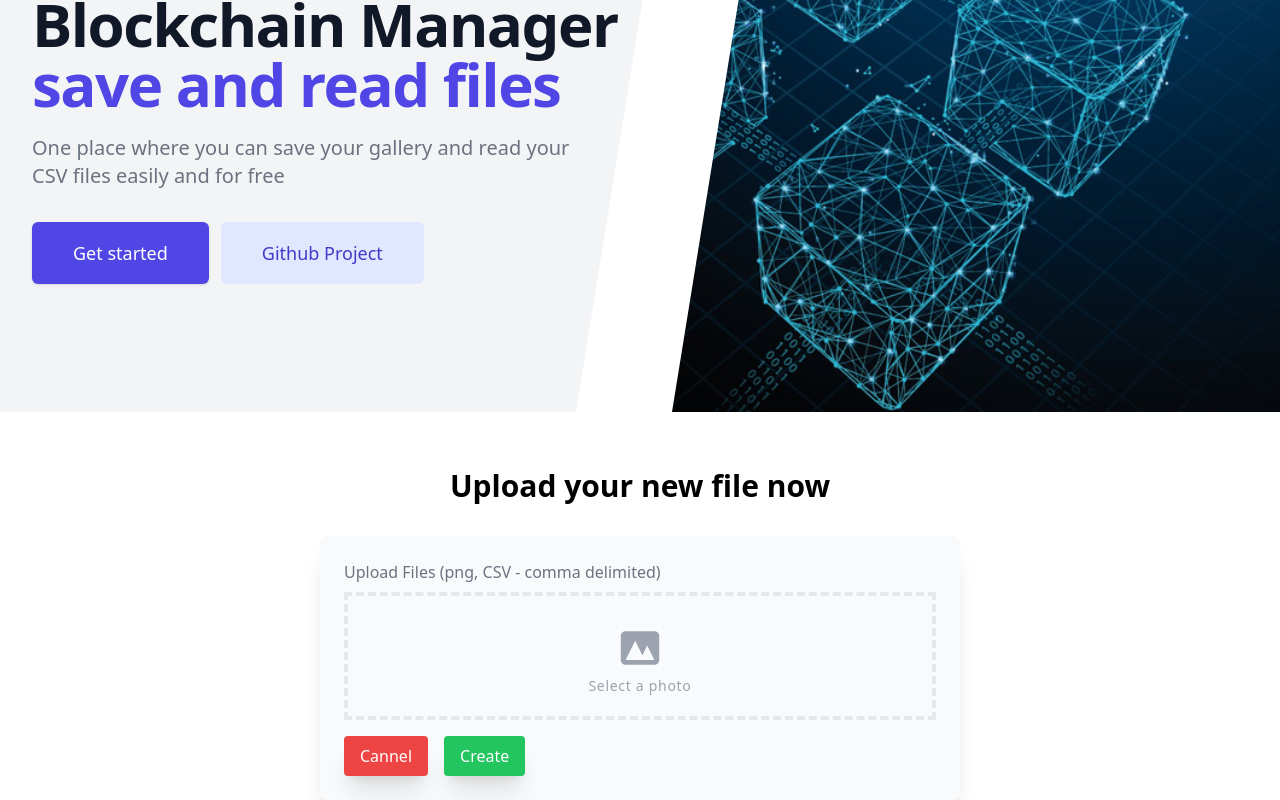
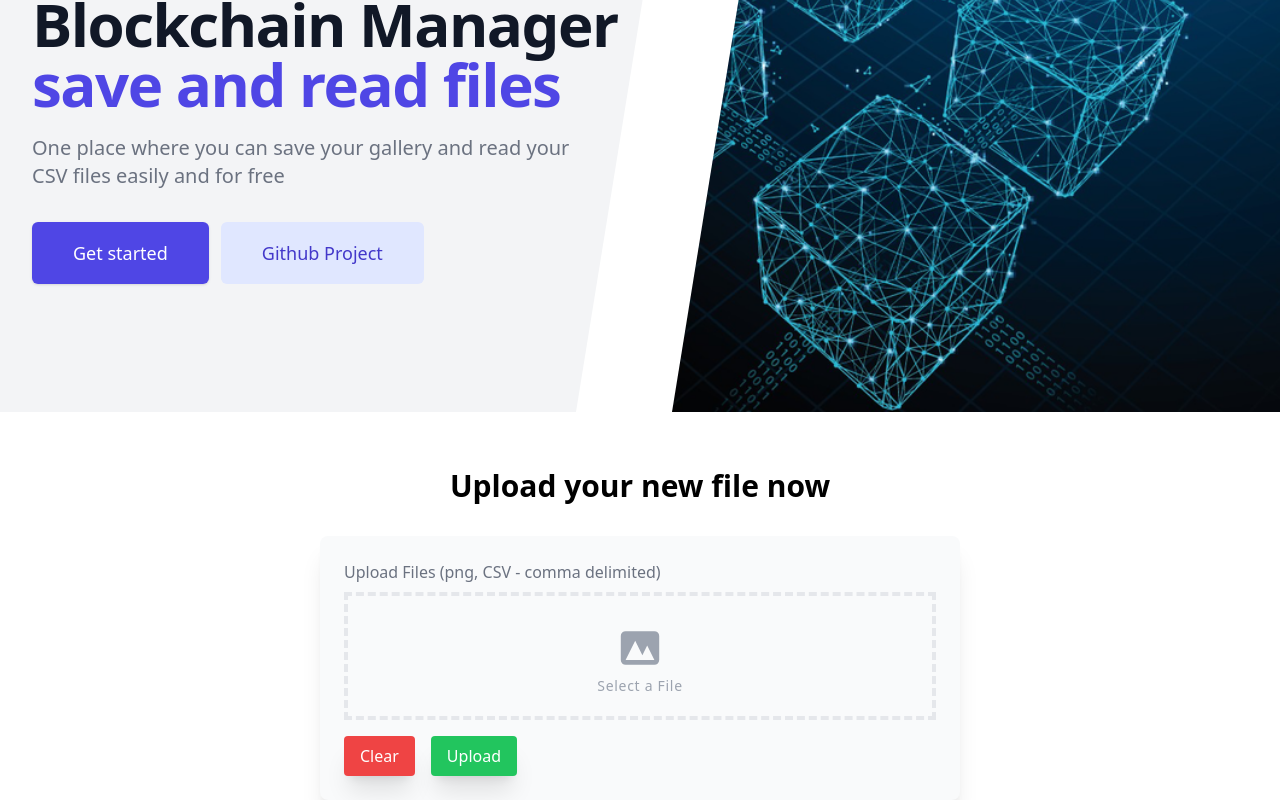
Before and after one commit to bgfborges/blockchain-test, a Next.js app: page / in a window 1280 px wide. Shown: the part 182-982 px from the top of the page. Built offline with nearby package versions, Linux system fonts and the light colour scheme.

Commit message:
fix: bug layout

```diff
--- a/src/components/FilesSection/index.tsx
+++ b/src/components/FilesSection/index.tsx
@@ -1,15 +1,19 @@
 import FileCard from "../FileCard";
 
 interface FileSectionProps {
-    storedCsvFiles: object[];
+    csvFiles: {
+        data: string,
+        filename: string,
+        amountRows: string;
+    }[];
 }
 
-export default function FilesSection({ storedCsvFiles }: FileSectionProps){
+export default function FilesSection({ csvFiles }: FileSectionProps){
     return(
         <section className="overflow-hidden text-gray-700 ">
             <div className="container px-5 py-2 mx-auto lg:pt-12 lg:px-32">
                 <div className="flex flex-wrap -m-1 md:-m-2">
-                    { storedCsvFiles && storedCsvFiles.map((csv, i) => <FileCard key={i} filename={csv['filename']} amountRows={csv['amountRows']} />) }
+                    { csvFiles && csvFiles.map((csv, i) => <FileCard key={i} filename={csv['filename']} amountRows={csv['amountRows']} />) }
                 </div>
             </div>
         </section>
--- a/src/components/Uploader/index.tsx
+++ b/src/components/Uploader/index.tsx
@@ -7,9 +7,11 @@ export default function Uploader(){
     // Local URL path to the file
     const [inputFile, setInputFile] = useState<File>()
 
+    // Get the Upload Context
     const { setLocalStorageImage, setLocalStorateCsv } = useContext(FileContext)
 
-    const imgRef = useRef<HTMLImageElement>()
+    // Create a Ref to Input
+    const imageInputRef = useRef<HTMLInputElement>()
 
     // Get the current file local path
     const handleUploadInputChange = (e: ChangeEvent<HTMLInputElement>) => {
@@ -22,9 +24,21 @@ export default function Uploader(){
         const fileType = checkFileType(inputFile)
         if( fileType === 'png' ){
             setLocalStorageImage(inputFile)
+
+            // Use the window to redirect because, as long as the data is in localStorage and updating the page will permit access the data
+            window.location.href = '/gallery'
         } else if( fileType === 'csv' ){
             setLocalStorateCsv(inputFile)
+
+            window.location.href = '/sheets'
         }
+    }
+
+    // Handle the input change when the user cancel this file
+    const handleUploadInputCancel = () => {
+        const imageInput = imageInputRef.current
+        setInputFile(null)
+        imageInput.value = ''
     }
 
     return(
@@ -34,7 +48,7 @@ export default function Uploader(){
                     <div>
                         <label className="inline-block mb-2 text-gray-500">Upload Files (png, CSV - comma delimited)</label>
                         <div className="flex items-center justify-center w-full">
-                            <label className="flex flex-col w-full h-32 border-4 border-dashed hover:bg-gray-100 hover:border-gray-300">
+                            <label className={`flex flex-col w-full h-32 border-4 border-dashed hover:bg-gray-100 hover:border-gray-300 ${inputFile ? 'bg-green-200' : ''}`}>
                                 <div className="flex flex-col items-center justify-center pt-7">
                                     <svg xmlns="http://www.w3.org/2000/svg"
                                         className="w-12 h-12 text-gray-400 group-hover:text-gray-600" viewBox="0 0 20 20"
@@ -44,15 +58,16 @@ export default function Uploader(){
                                             clipRule="evenodd" />
                                     </svg>
                                     <p className="pt-1 text-sm tracking-wider text-gray-400 group-hover:text-gray-600">
-                                        Select a photo</p>
+                                        {inputFile?.name ? inputFile.name : 'Select a File' }
+                                    </p>
                                 </div>
-                                <input type="file" accept=".png,.csv" className="opacity-0" onChange={handleUploadInputChange} />
+                                <input ref={imageInputRef} type="file" accept=".png,.csv" className="opacity-0" onChange={handleUploadInputChange} />
                             </label>
                         </div>
                     </div>
                     <div className="flex space-x-4 mt-4">
-                        <button className="px-4 py-2 text-white bg-red-500 rounded shadow-xl">Cannel</button>
-                        <button className="px-4 py-2 text-white bg-green-500 rounded shadow-xl">Create</button>
+                        <button className="px-4 py-2 text-white bg-red-500 rounded shadow-xl" type="reset" onClick={handleUploadInputCancel}>Clear</button>
+                        <button className="px-4 py-2 text-white bg-green-500 rounded shadow-xl" type="submit">Upload</button>
                     </div>
                 </form>
             </div>
--- a/src/pages/sheets.tsx
+++ b/src/pages/sheets.tsx
@@ -10,9 +10,15 @@ const headerInfo = {
     image: '/images/hero-background.png',
 }
 
+type CsvProps = {
+    data: string;
+    filename: string;
+    amountRows: string;
+}
+
 export default function Sheets(){
     const { csvFiles } = useContext(FileContext)
-    const [ storedCsvFiles, setStoredCsvFiles ] = useState<object[] | false>(csvFiles)
+    const [ storedCsvFiles, setStoredCsvFiles ] = useState<CsvProps[] | false>([])
 
     const formatCsvs = (data: object[]) => {
 
@@ -39,7 +45,7 @@ export default function Sheets(){
             <Hero
             {...headerInfo}
             />
-            { storedCsvFiles && <FilesSection storedCsvFiles={storedCsvFiles} /> }
+            { storedCsvFiles && <FilesSection csvFiles={storedCsvFiles} /> }
         </>
     )
 }
```
